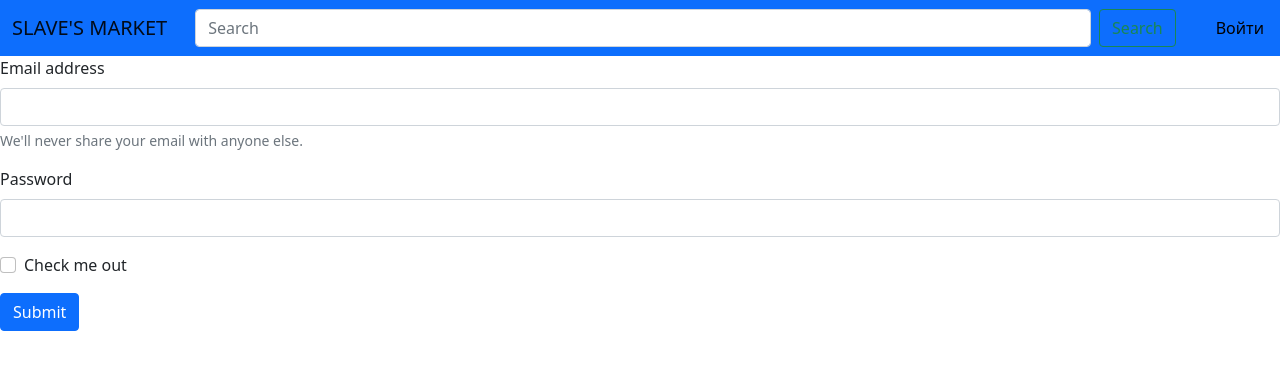
After one commit to LikoyakaTemik/Jango_shop, a Django app: template slave_site/templates/login.html in a window 1280 px wide. The commit adds this page. Shown: the top 370 px of the page. Run offline with Django 3.2, Linux system fonts and the light colour scheme; the template is opened without the code that fills it, so the values that code supplies are empty.

Commit message:
Add files via upload

```diff
--- a/slave_site/templates/base.html
+++ b/slave_site/templates/base.html
@@ -3,7 +3,7 @@
 <head>
     <meta charset="UTF-8">
     <title>Title</title>
-    <link href="https://cdn.jsdelivr.net/npm/bootstrap@5.1.2/dist/css/bootstrap.min.css" rel="stylesheet" integrity="sha384-uWxY/CJNBR+1zjPWmfnSnVxwRheevXITnMqoEIeG1LJrdI0GlVs/9cVSyPYXdcSF" crossorigin="anonymous" href="base_style.css">
+    <link href="https://cdn.jsdelivr.net/npm/bootstrap@5.1.2/dist/css/bootstrap.min.css" rel="stylesheet" integrity="sha384-uWxY/CJNBR+1zjPWmfnSnVxwRheevXITnMqoEIeG1LJrdI0GlVs/9cVSyPYXdcSF" crossorigin="anonymous" >
     <meta name="viewport" content="width=device-width, initial-scale=1">
 </head>
 <body>
@@ -22,6 +22,12 @@
                   {% endfor %}
               </ul>
             </div>
+              <div class="container-fluid">
+            <form class="d-flex">
+              <input class="form-control me-2" type="search" placeholder="Search" aria-label="Search">
+              <button class="btn btn-outline-success" type="submit">Search</button>
+            </form>
+            </div>
           </div>
             <div>
                 {% if user.is_authenticated %}
--- /dev/null
+++ b/slave_site/templates/login.html
@@ -0,0 +1,31 @@
+{% extends 'base.html' %}
+
+{% block content %}
+{% load static %}
+<html>
+<head>
+    <meta charset="UTF-8">
+    <title>Title</title>
+    <meta charset="UTF-8">
+    <link rel="stylesheet" href="https://cdn.jsdelivr.net/npm/bootstrap@5.1.2/dist/css/bootstrap.min.css" type="text/css"/>
+</head>
+<body>
+<form>
+  <div class="mb-3">
+    <label for="exampleInputEmail1" class="form-label">Email address</label>
+    <input type="email" class="form-control" id="exampleInputEmail1" aria-describedby="emailHelp">
+    <div id="emailHelp" class="form-text">We'll never share your email with anyone else.</div>
+  </div>
+  <div class="mb-3">
+    <label for="exampleInputPassword1" class="form-label">Password</label>
+    <input type="password" class="form-control" id="exampleInputPassword1">
+  </div>
+  <div class="mb-3 form-check">
+    <input type="checkbox" class="form-check-input" id="exampleCheck1">
+    <label class="form-check-label" for="exampleCheck1">Check me out</label>
+  </div>
+  <button type="submit" class="btn btn-primary">Submit</button>
+</form>
+</body>
+</html>
+{% endblock %}
```
Also changed, not shown: slave_site/templates/index.html (+12 -2 lines), slave_site/templates/main_page.html (added, +13 -0 lines).
